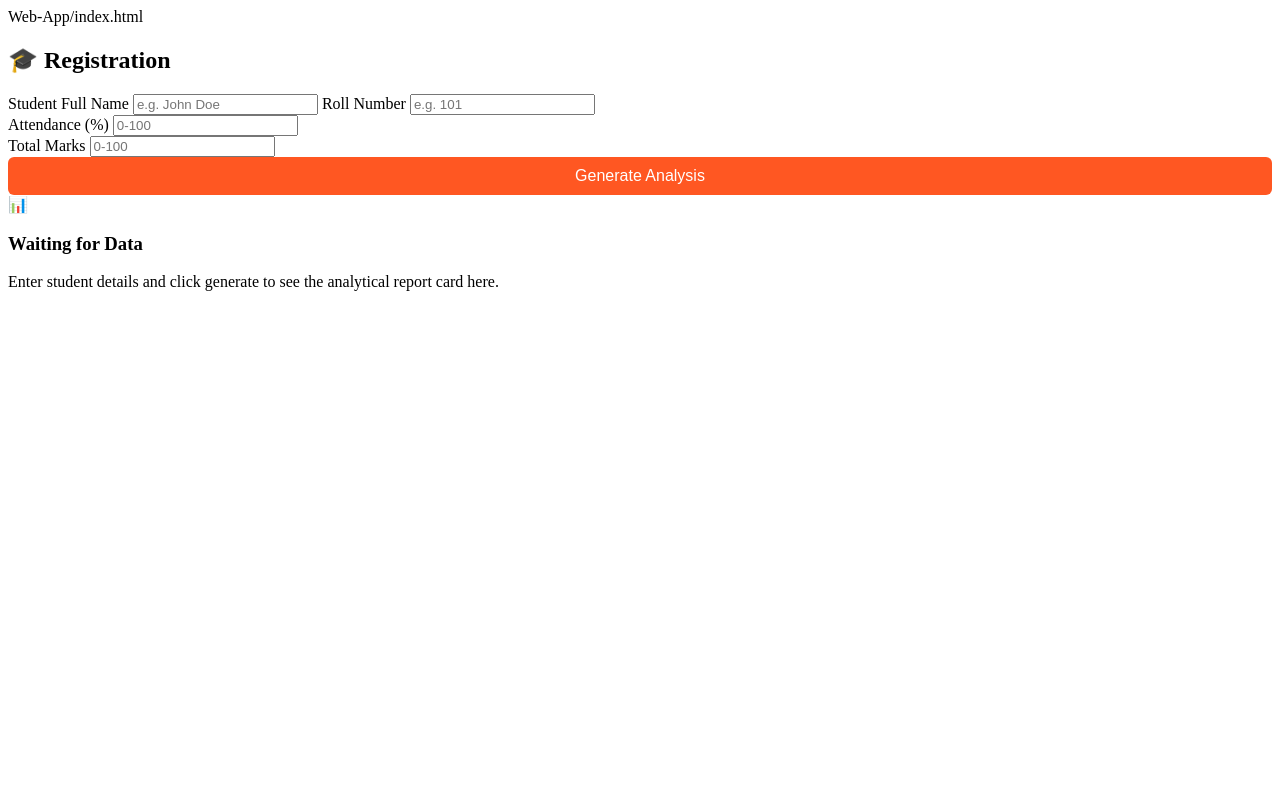
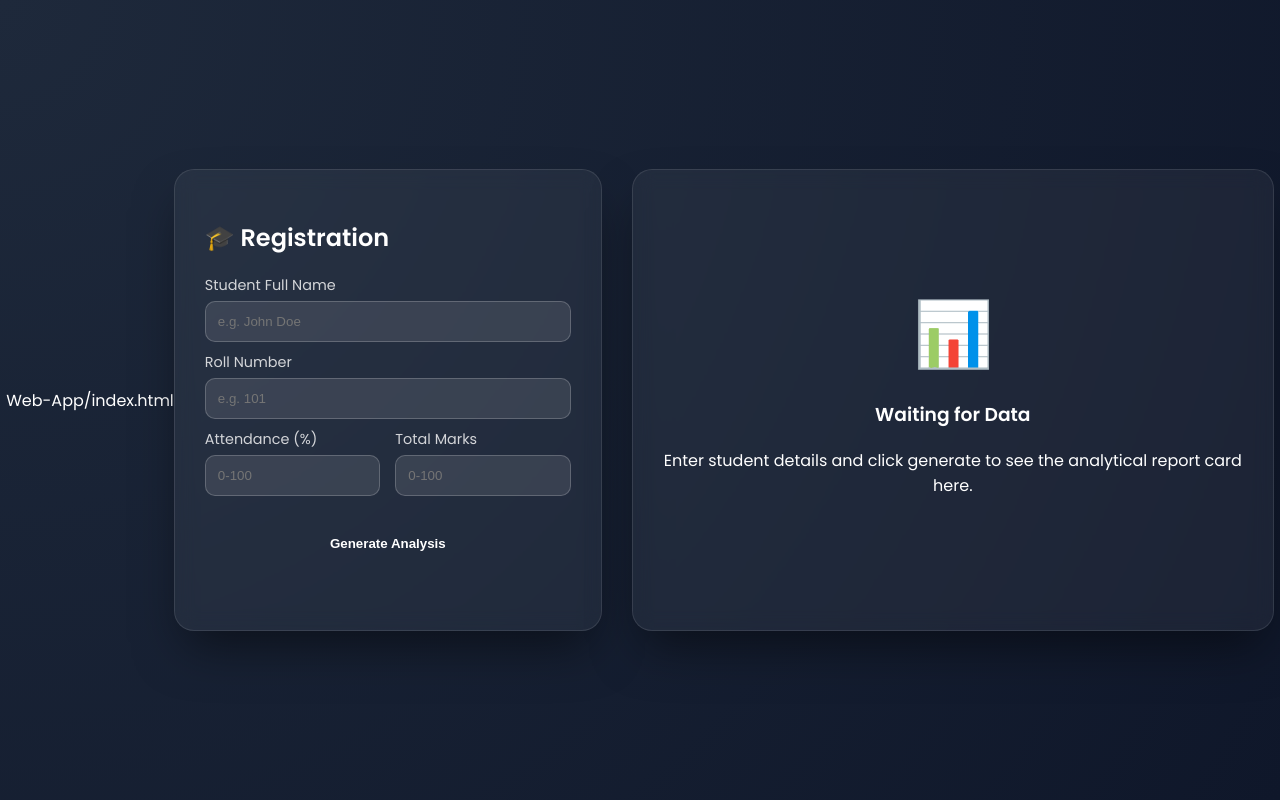
Before and after one commit to aakankshalakkas24-ctrl/Student-Utility-Management-System-project, a PHP site: page / in a window 1280 px wide. Run offline with PHP 8.4, Linux system fonts and the light colour scheme.

Commit message:
Update style.css

```diff
--- a/Web-App/style.css
+++ b/Web-App/style.css
@@ -1,84 +1,100 @@
 Web-App/style.css
+:root {
+    --primary: #6366f1;
+    --secondary: #a855f7;
+    --success: #22c55e;
+    --danger: #ef4444;
+    --warning: #f59e0b;
+    --bg-dark: #0f172a;
+}
+
 body {
     margin: 0;
-    padding: 0;
-    font-family: Arial, sans-serif;
-    background: linear-gradient(135deg, #667eea, #764ba2);
+    font-family: 'Poppins', sans-serif;
+    background: radial-gradient(circle at top left, #1e293b, #0f172a);
+    color: #fff;
     min-height: 100vh;
     display: flex;
     justify-content: center;
     align-items: center;
 }
 
-.container {
-    width: 420px;
-    background: #ffffff;
+.dashboard-wrapper {
+    display: grid;
+    grid-template-columns: 1fr 1.5fr; /* Large output box */
+    gap: 30px;
+    width: 90%;
+    max-width: 1100px;
+}
+
+.glass-card {
+    background: rgba(255, 255, 255, 0.05);
+    backdrop-filter: blur(10px);
+    border: 1px solid rgba(255, 255, 255, 0.1);
+    border-radius: 20px;
+    padding: 30px;
+    box-shadow: 0 25px 50px -12px rgba(0, 0, 0, 0.5);
+}
+
+/* Form Styles */
+h2 { color: var(--primary); margin-bottom: 20px; }
+
+label { display: block; margin: 10px 0 5px; font-size: 0.9rem; opacity: 0.8; }
+
+input {
+    width: 100%;
+    padding: 12px;
+    background: rgba(255, 255, 255, 0.1);
+    border: 1px solid rgba(255, 255, 255, 0.2);
+    border-radius: 10px;
+    color: white;
+    box-sizing: border-box;
+}
+
+.row { display: flex; gap: 15px; }
+.col { flex: 1; }
+
+.glow-button {
+    width: 100%;
+    margin-top: 25px;
+    padding: 15px;
+    border: none;
+    border-radius: 10px;
+    background: linear-gradient(to right, var(--primary), var(--secondary));
+    color: white;
+    font-weight: 600;
+    cursor: pointer;
+    transition: transform 0.2s, box-shadow 0.2s;
+}
+
+.glow-button:hover {
+    transform: translateY(-3px);
+    box-shadow: 0 10px 20px rgba(99, 102, 241, 0.4);
+}
+
+/* Output Section */
+.output-section {
+    display: flex;
+    flex-direction: column;
+    justify-content: center;
+    min-height: 400px;
+}
+
+#placeholder-text { text-align: center; }
+.icon-circle { font-size: 4rem; margin-bottom: 15px; }
+
+/* Report Styling */
+.report-header { border-bottom: 2px solid rgba(255,255,255,0.1); padding-bottom: 15px; margin-bottom: 20px; }
+.data-grid { display: grid; grid-template-columns: 1fr 1fr; gap: 20px; }
+.data-item { background: rgba(0,0,0,0.2); padding: 15px; border-radius: 12px; }
+.data-item small { display: block; color: var(--primary); font-weight: 600; }
+.data-item span { font-size: 1.2rem; }
+
+.grade-box {
+    grid-column: span 2;
+    text-align: center;
     padding: 20px;
     border-radius: 12px;
-    box-shadow: 0 10px 25px rgba(0,0,0,0.2);
+    font-size: 2rem;
+    font-weight: bold;
 }
-
-h1 {
-    text-align: center;
-    color: #333;
-    margin-bottom: 20px;
-}
-
-.form-box input {
-    width: 100%;
-    padding: 10px;
-    margin: 8px 0;
-    border-radius: 6px;
-    border: 1px solid #ccc;
-}
-
-button {
-    width: 100%;
-    padding: 10px;
-    background: #ff5722;
-    color: white;
-    font-size: 16px;
-    border: none;
-    border-radius: 6px;
-    cursor: pointer;
-}
-
-button:hover {
-    background: #e64a19;
-}
-
-.result-box {
-    margin-top: 20px;
-    padding: 15px;
-    border-radius: 10px;
-    background: linear-gradient(135deg, #e0f7fa, #e1bee7);
-}
-
-.placeholder {
-    text-align: center;
-    color: #555;
-}
-
-.result-box h3 {
-    text-align: center;
-    color: #3f51b5;
-    margin-bottom: 10px;
-}
-
-.result-box p {
-    background: #ffffff;
-    padding: 8px;
-    border-radius: 6px;
-    margin: 6px 0;
-}
-
-.name { color: #3f51b5; }
-.roll { color: #009688; }
-.attendance { color: #4caf50; }
-.marks { color: #9c27b0; }
-.grade {
-    color: white;
-    background: #ff5722;
-    padding: 3px 8px;
-    border-radius: 10px;
-}
```
